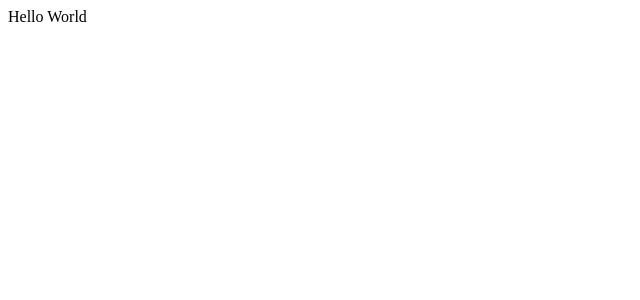
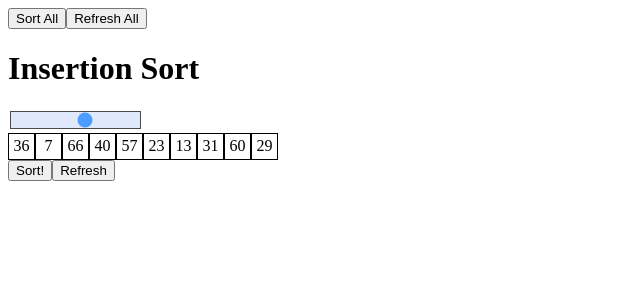
Before and after one commit to danielforkner/algovisualizer, a React (Create React App) app: page / in a window 1280 px wide. Shown: the top 300 px of the page, without its empty margins (0-640 px from the left). Built offline with nearby package versions, Linux system fonts and the light colour scheme.

Commit message:
insertion sort component created

```diff
--- a/public/index.html
+++ b/public/index.html
@@ -2,6 +2,7 @@
 <html lang="en">
   <head>
     <title>Algorvisualizer</title>
+    <link rel="stylesheet" type="text/css" href="styles.css" />
   </head>
   <body>
     <div id="root"></div>
--- /dev/null
+++ b/public/styles.css
@@ -0,0 +1,32 @@
+.cell {
+    display: flex;
+    justify-content: center;
+    align-items: center;
+    width: 25px;
+    height: 25px;
+    border: 1px solid black;
+}
+.grid-container {
+    display: flex;
+}
+.selected-j {
+    background-color: chartreuse;
+}
+.selected-j-1 {
+    background-color: tomato;
+}
+.pointer-i {
+    background-color: yellow;
+}
+.sorted {
+    background-color: aqua;
+}
+.speedSlider {
+    -webkit-appearance: none;  /* Override default CSS styles */
+    appearance: none;
+    background: #d4dffc; /* Grey background */
+    opacity: 0.7; /* Set transparency (for mouse-over effects on hover) */
+    -webkit-transition: .2s; /* 0.2 seconds transition on hover */
+    transition: opacity .2s;
+    border: 1px solid black
+}
--- a/src/App.js
+++ /dev/null
@@ -1,5 +0,0 @@
-function App() {
-  return <div>Hello World</div>;
-}
-
-export default App;
--- /dev/null
+++ b/src/App.jsx
@@ -0,0 +1,13 @@
+import InsertionSort from "./InsertionSort";
+
+const App = () => {
+  return (
+    <div>
+      <button>Sort All</button>
+      <button>Refresh All</button>
+      <InsertionSort />
+    </div>
+  );
+};
+
+export default App;
--- /dev/null
+++ b/src/InsertionSort.jsx
@@ -0,0 +1,79 @@
+import {useState} from 'react'
+import { wait, swap} from './helpers'
+
+const InsertionSort = () => {
+    const [grid, setGrid] = useState([]);
+    const [speed, setSpeed] = useState(500);
+    const select = (idx) => document.getElementById(`insertionsort:${idx}`);
+
+    const refresh = async () => {
+      select(0)?.classList.remove('sorted'); // I don't know why grid[0] still has 'sorted' on the class after refresh
+      let arr = [];
+      for (let i = 0; i < 10; i++) {
+        arr.push(Math.floor(Math.random() * 100));
+        setGrid([...arr]);
+        await wait(25);
+      }
+    };
+
+    if (!grid.length) {
+      refresh();
+    }
+
+    const sort = async () => {
+      for (let i = 0; i < grid.length; i++) {
+        select(i).classList.add('pointer-i');
+        let j = i;
+        while (j > 0 && grid[j] < grid[j - 1]) {
+          select(j).classList.add('selected-j');
+          await wait(speed);
+          swap(j, j - 1, grid);
+          setGrid([...grid]);
+          select(j).classList.remove('selected-j');
+          j--;
+        }
+        select(j).classList.add('selected-j');
+        await wait(speed);
+        select(j).classList.remove('selected-j');
+        select(i).classList.remove('pointer-i');
+      }
+      for (let i = 0; i < grid.length; i++) {
+        await wait(100);
+        select(i).classList.add('sorted');
+      }
+    };
+
+    return (
+      <div>
+        <h1>Insertion Sort</h1>
+        <div className="controls-container">
+          <input
+            type="range"
+            min="150"
+            max="1000"
+            style={{ direction: 'rtl' }}
+            value={speed}
+            className="speedSlider"
+            onChange={(e) => setSpeed(e.target.value)}
+          />
+        </div>
+        <div className="grid-container">
+          {grid.map((elem, idx) => {
+            return (
+              <div
+                className="cell"
+                id={`insertionsort:${idx}`}
+                key={`insertionsort:${idx}`}
+              >
+                {elem}
+              </div>
+            );
+          })}
+        </div>
+        <button onClick={sort}>Sort!</button>
+        <button onClick={refresh}>Refresh</button>
+      </div>
+    );
+  };
+
+  export default InsertionSort
--- /dev/null
+++ b/src/helpers.js
@@ -0,0 +1,9 @@
+export const swap = (j, i, arr) => {
+  let temp = arr[j];
+  arr[j] = arr[i];
+  arr[i] = temp;
+};
+
+export const wait = (milliseconds) => {
+  return new Promise((resolve) => setTimeout(resolve, milliseconds));
+};
```
